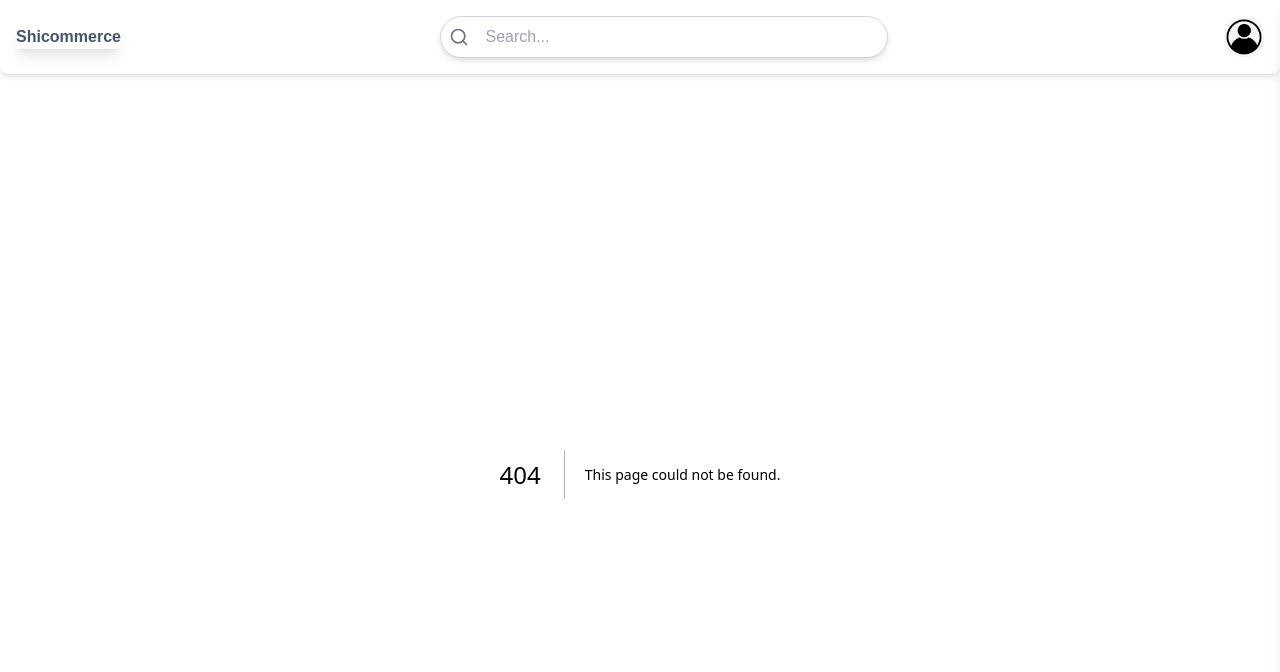
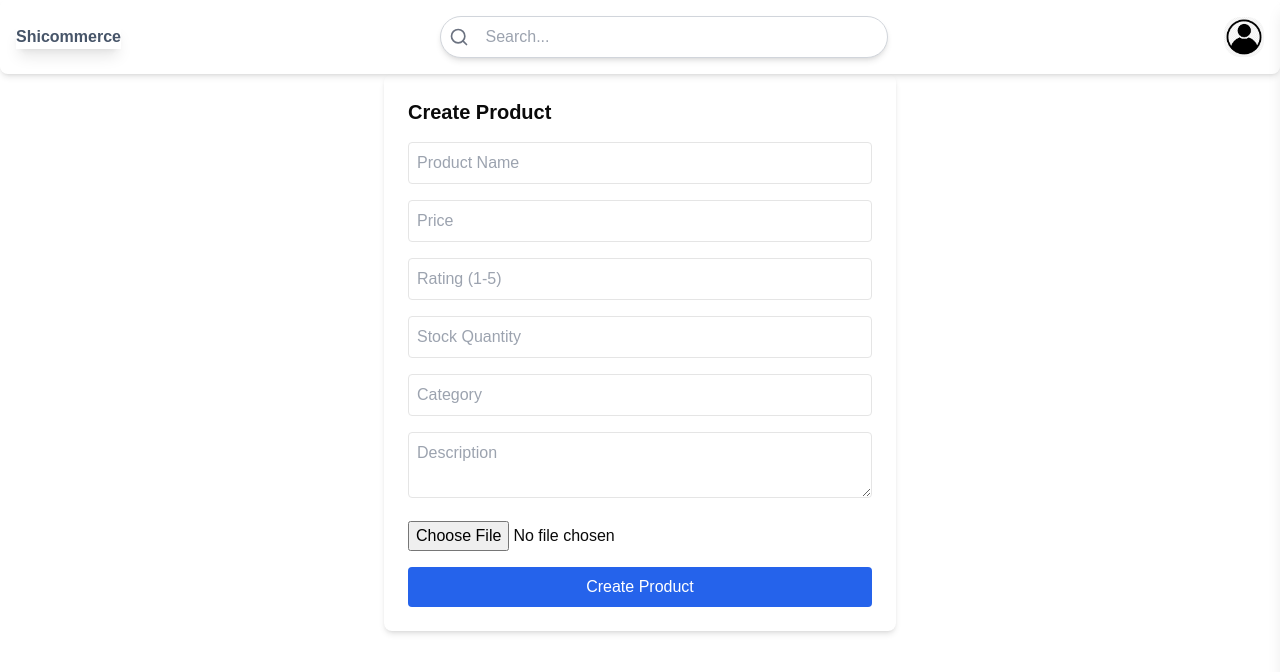
Before and after one commit to Shitanshu731/ShiMart, a Next.js app: page /create-product in a window 1280 px wide. Before the commit this address had no page. Shown: the top 672 px of the page. Built offline with nearby package versions, Linux system fonts and the light colour scheme; no server answers.

Commit message:
Add product Creation Frontend UI

```diff
--- a/src/app/(home)/profile/page.js
+++ b/src/app/(home)/profile/page.js
@@ -5,11 +5,11 @@ import { useAuth } from "@/context/AuthContext";
 import { useRouter } from "next/navigation";
 
 export default function Profile() {
-  const { loggedInUser } = useAuth();
+  const { logout, loggedInUser } = useAuth();
   const endpoint =
     process.env.NEXT_PUBLIC_BACKEND_ENDPOINT || "http://localhost:5000";
   const token =
-    typeof window !== "undefined" ? localStorage.getItem("userToken") : null;
+    typeof window !== "undefined" ? sessionStorage.getItem("userToken") : null;
 
   const [userData, setUserData] = useState({
     phoneNumber: "",
@@ -41,14 +41,15 @@ export default function Profile() {
 
   // Function to update user profile
   const updateUser = async () => {
-    if (!loggedInUser?.id) return alert("User not found. Please log in again.");
+    console.log(loggedInUser);
+    if (!loggedInUser) return alert("User not found. Please log in again.");
 
     const updatedData = { ...userData };
     if (!updatedData.password) delete updatedData.password; // Remove empty password
 
     try {
       const response = await fetch(
-        `${endpoint}/api/v1/users/update/${loggedInUser.id}`,
+        `${endpoint}/api/v1/users/update/${loggedInUser._id}`,
         {
           method: "PUT",
           headers: {
@@ -74,7 +75,7 @@ export default function Profile() {
   };
 
   const deleteUser = async () => {
-    if (!loggedInUser?.id) return alert("User not found. Please log in again.");
+    if (!loggedInUser) return alert("User not found. Please log in again.");
 
     const confirmation = confirm(
       "Are you absolutely sure you want to delete your account? This action cannot be undone."
@@ -83,7 +84,7 @@ export default function Profile() {
 
     try {
       const response = await fetch(
-        `${endpoint}/api/v1/users/delete/${loggedInUser.id}`,
+        `${endpoint}/api/v1/users/delete/${loggedInUser._id}`,
         {
           method: "DELETE",
           headers: {
@@ -96,7 +97,7 @@ export default function Profile() {
       if (!response.ok) throw new Error(data.message || "Delete failed");
 
       // Clear local storage and log out
-      localStorage.removeItem("user");
+      logout();
       router.push("/"); // Redirect to home page
       alert("Account deleted successfully!");
     } catch (error) {
--- /dev/null
+++ b/src/app/(product)/create-product/page.js
@@ -0,0 +1,164 @@
+"use client";
+
+import { useState } from "react";
+import axios from "axios";
+import { useAuth } from "@/context/AuthContext";
+
+export default function CreateProduct() {
+  const { loggedInUser } = useAuth(); // ✅ Hooks must be at the top level
+  console.log(loggedInUser);
+  // ✅ Prevent rendering before user authentication check
+  // if (!loggedInUser) return <h1>Please Login to Access this Page</h1>;
+  // if (loggedInUser.role !== "admin")
+  // return <h1>Only Admins can Access this Page</h1>;
+
+  const endpoint =
+    process.env.NEXT_PUBLIC_BACKEND_ENDPOINT || "http://localhost:5000";
+
+  // ✅ Hooks should not be inside conditions
+  const [formData, setFormData] = useState({
+    name: "",
+    price: "",
+    rating: "",
+    stock: "",
+    category: "",
+    description: "",
+  });
+
+  const [image, setImage] = useState(null);
+  const [preview, setPreview] = useState(null);
+  const [loading, setLoading] = useState(false);
+  const [message, setMessage] = useState("");
+
+  // ✅ Handle Text Input Changes
+  const handleInputChange = (e) => {
+    setFormData({ ...formData, [e.target.name]: e.target.value });
+  };
+
+  // ✅ Handle Image Upload with Validation
+  const handleImageChange = (e) => {
+    const file = e.target.files[0];
+    if (file && file.type.startsWith("image/")) {
+      setImage(file);
+      setPreview(URL.createObjectURL(file));
+    } else {
+      alert("Please select a valid image file.");
+    }
+  };
+
+  // ✅ Submit Form
+  const handleSubmit = async (e) => {
+    e.preventDefault();
+    setLoading(true);
+    setMessage("");
+
+    try {
+      const formDataObj = new FormData();
+      Object.entries(formData).forEach(([key, value]) => {
+        formDataObj.append(key, value);
+      });
+      if (image) {
+        formDataObj.append("image", image);
+      }
+
+      const { data } = await axios.post(
+        `${endpoint}/api/v1/products/createProduct?id=${loggedInUser.id}`,
+        formDataObj,
+        { headers: { "Content-Type": "multipart/form-data" } }
+      );
+
+      setMessage("✅ Product created successfully!");
+      setFormData({
+        name: "",
+        price: "",
+        rating: "",
+        stock: "", // ✅ Fixed from countInStock
+        category: "",
+        description: "",
+      });
+      setImage(null);
+      setPreview(null);
+    } catch (error) {
+      setMessage("❌ Error creating product.");
+      console.error("Error:", error?.response?.data || error.message);
+    }
+    setLoading(false);
+  };
+
+  return (
+    <div className="max-w-lg mx-auto p-6 bg-white shadow-md rounded-lg">
+      <h2 className="text-xl font-bold mb-4">Create Product</h2>
+
+      <form onSubmit={handleSubmit} className="space-y-4">
+        <input
+          type="text"
+          name="name"
+          placeholder="Product Name"
+          value={formData.name}
+          onChange={handleInputChange}
+          className="w-full p-2 border rounded"
+          required
+        />
+        <input
+          type="number"
+          name="price"
+          placeholder="Price"
+          value={formData.price}
+          onChange={handleInputChange}
+          className="w-full p-2 border rounded"
+          required
+        />
+        <input
+          type="number"
+          name="rating"
+          placeholder="Rating (1-5)"
+          value={formData.rating}
+          onChange={handleInputChange}
+          className="w-full p-2 border rounded"
+        />
+        <input
+          type="number"
+          name="stock"
+          placeholder="Stock Quantity" // ✅ Fixed from countInStock
+          value={formData.stock}
+          onChange={handleInputChange}
+          className="w-full p-2 border rounded"
+          required
+        />
+        <input
+          type="text"
+          name="category"
+          placeholder="Category"
+          value={formData.category}
+          onChange={handleInputChange}
+          className="w-full p-2 border rounded"
+          required
+        />
+        <textarea
+          name="description"
+          placeholder="Description"
+          value={formData.description}
+          onChange={handleInputChange}
+          className="w-full p-2 border rounded"
+        />
+        <input
+          type="file"
+          accept="image/*"
+          onChange={handleImageChange}
+          className="w-full"
+        />
+        {preview && (
+          <img src={preview} alt="Preview" className="w-32 h-32 object-cover" />
+        )}
+        {message && <p className="text-green-600">{message}</p>}
+        <button
+          type="submit"
+          className="w-full bg-blue-600 text-white p-2 rounded hover:bg-blue-700"
+          disabled={loading}
+        >
+          {loading ? "Uploading..." : "Create Product"}
+        </button>
+      </form>
+    </div>
+  );
+}
```
Also changed, not shown: src/app/(product)/product-list/page.js (renamed from src/app/(home)/product-list/page.js).
